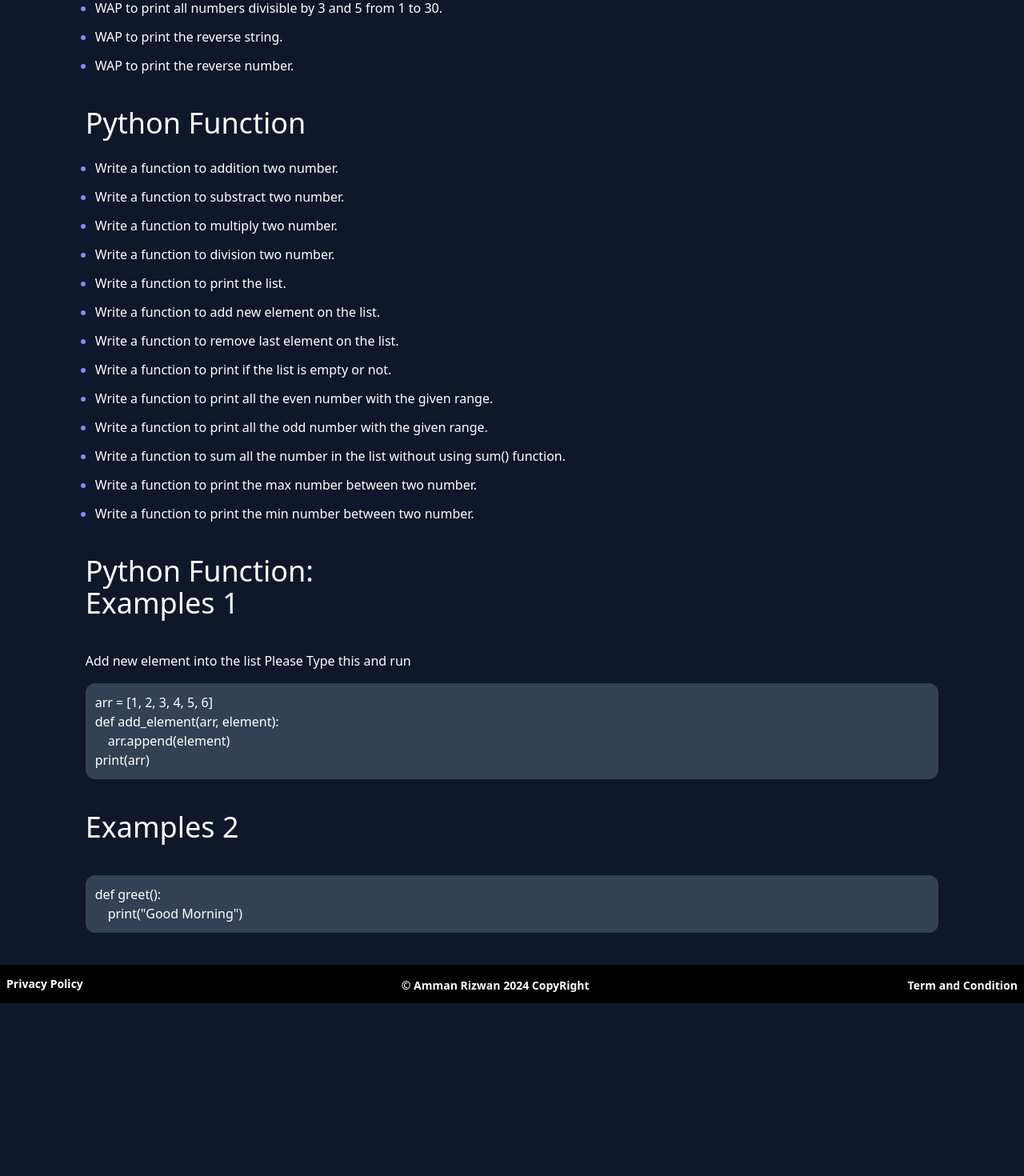
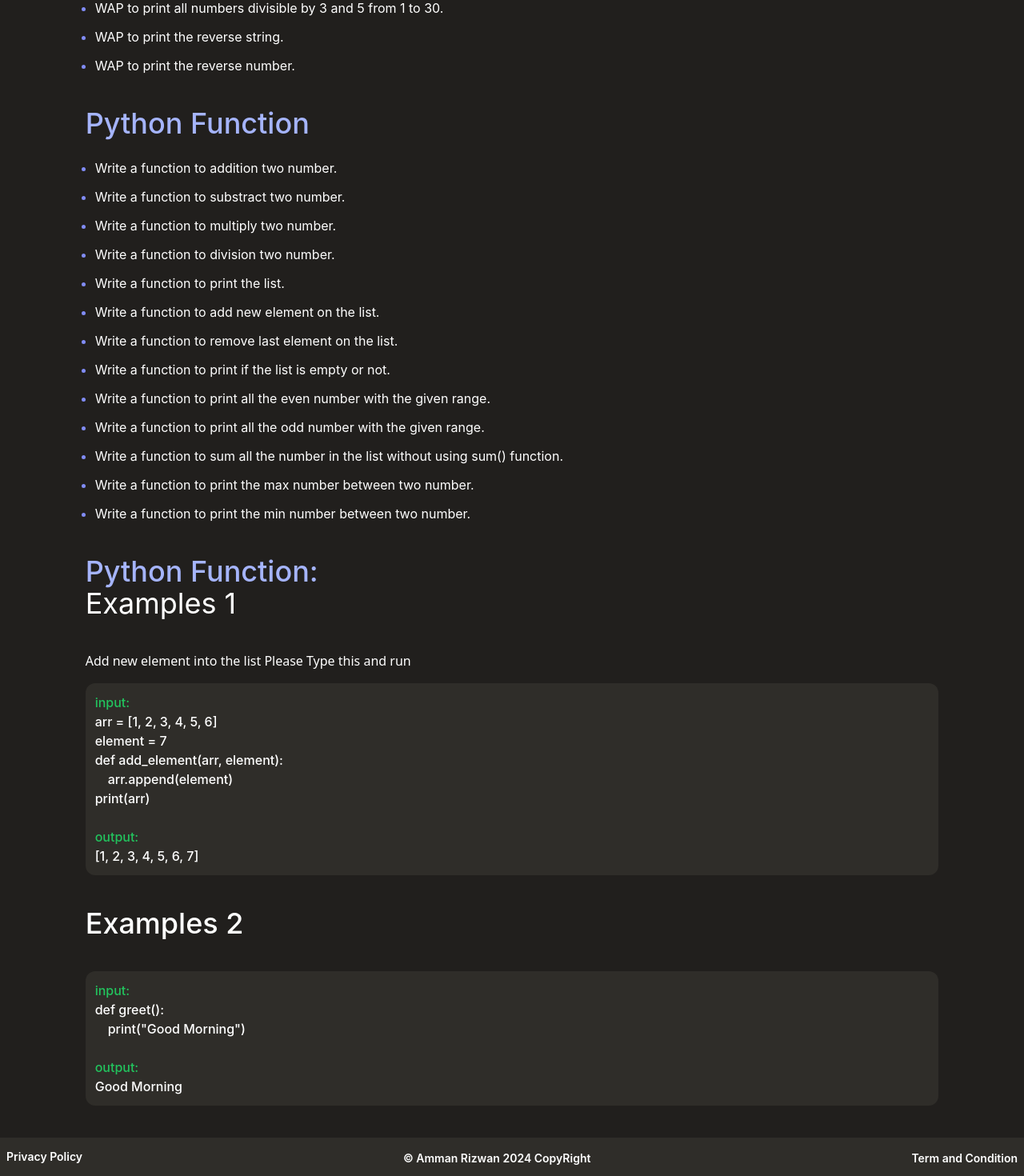
Before and after one commit to AmmanRizwan/python-question-client, a React (Create React App) app: page / in a window 1280 px wide. Shown: the part 574-2044 px from the top of the page at 80% size. Before the commit the page ends 1828 px from the top, so only its background shows below. Built offline with nearby package versions, Linux system fonts and the light colour scheme.

Commit message:
ui change

```diff
--- a/public/index.html
+++ b/public/index.html
@@ -26,7 +26,7 @@
     -->
     <title>PY Tutorial By AR</title>
   </head>
-  <body class="bg-slate-900">
+  <body class="font-['Inter']">
     <noscript>You need to enable JavaScript to run this app.</noscript>
     <div id="root"></div>
     <!--
--- a/src/components/Footer.jsx
+++ b/src/components/Footer.jsx
@@ -2,7 +2,7 @@ import React from "react";
 
 const Footer = () => {
   return (
-    <footer className="flex flex-col sm:flex-row jusitfy-center items-center sm:justify-between bg-black px-2 py-3 text-white space-y-1 text-sm font-semibold select-none">
+    <footer className="flex flex-col sm:flex-row jusitfy-center items-center sm:justify-between bg-[#2F2D29] px-2 py-3 text-white space-y-1 text-sm font-semibold select-none">
       <div>Privacy Policy</div>
       <div>&copy; Amman Rizwan {new Date().getFullYear()} CopyRight</div>
       <div>Term and Condition</div>
--- a/src/components/Function.jsx
+++ b/src/components/Function.jsx
@@ -38,7 +38,7 @@ const Function = () => {
     <div className="flex flex-col justify-center items-center mt-6 text-white pb-10">
     <div className="w-5/6">
       <div>
-        <h3 className="text-white font-medium text-xl sm:text-4xl transition-all duration-600">Python Questions</h3>
+        <h3 className="text-indigo-300 font-medium text-xl sm:text-4xl transition-all duration-600">Python Questions</h3>
 
         <ul className="select-none mt-6 list-disc marker:text-indigo-400 pl-3 space-y-3">
           {
@@ -51,7 +51,7 @@ const Function = () => {
         </ul>
 
         <div>
-          <h3 className="text-white font-medium text-xl sm:text-4xl mt-10">Python Function</h3>
+          <h3 className="text-indigo-300 font-medium text-xl sm:text-4xl mt-10">Python Function</h3>
 
           <ul className="select-none mt-6 list-disc marker:text-indigo-400 pl-3 space-y-3">
           {
@@ -67,23 +67,33 @@ const Function = () => {
         </div>
       </div>
 
-      <div className="select-none">
-      <h3 className="text-white font-medium text-xl sm:text-4xl my-10">Python Function:<br/> Examples 1</h3>
+      <div className="select-none my-10">
+      <h3 className="text-indigo-300 font-medium text-xl sm:text-4xl">Python Function:</h3>
+      <div className="sm:text-4xl mb-10 text-xl">Examples 1</div>
           <p className="font-sans font-medium">Add new element into the list Please Type this and run</p>
-          <div className="font-medium p-3 bg-slate-700 rounded-xl mt-4">
+          <div className="font-medium p-3 bg-[#2F2D29] rounded-xl mt-4">
+          <div className="text-green-500">input:</div>
           <div>arr = [1, 2, 3, 4, 5, 6]</div>
+          <div>element = 7</div>
           <div>def add_element(arr, element):
           <div className="pl-4">arr.append(element)</div>
           </div>
           <p>print(arr)</p>
+          <br />
+          <div className="text-green-500">output:</div>
+          <div>[1, 2, 3, 4, 5, 6, 7]</div>
           </div>
       </div>
 
       <div className="select-none">
       <h3 className="select-none text-white font-medium text-xl sm:text-4xl my-10">Examples 2</h3>
-          <div className="font-medium p-3 bg-slate-700 rounded-xl mt-4">
-            def greet():
+          <div className="font-medium p-3 bg-[#2F2D29] rounded-xl mt-4">
+            <div className="text-green-500">input:</div>
+            <div>def greet():</div>
             <p className="pl-4">print("Good Morning")</p>
+            <br />
+            <div className="text-green-500">output:</div>
+            <div>Good Morning</div>
           </div>
       </div>
     </div>
--- a/src/components/NavBar.jsx
+++ b/src/components/NavBar.jsx
@@ -7,7 +7,7 @@ import logo from '../images/icon.png';
 
 const NavBar = () => {
   return (
-    <div className="text-white flex justify-between p-4 px-5  bg-blue-600 items-center mb-10">
+    <div className="text-white flex justify-between p-4 px-5  bg-[#2F2D29] items-center mb-10">
       <Link to={'/user'}><div className="cursor-pointer"><VscAccount size={24} /></div></Link>
       <Link to={'/'}><div className="font-medium text-md sm:text-xl flex items-center gap-2"><img src={logo} alt="python" className="w-10" /> TUTORIAL QUESTION</div></Link>
       <Link to={'/senddata'}><div className="cursor-pointer"><BsSend size={24} /></div></Link>
--- a/src/index.css
+++ b/src/index.css
@@ -1,3 +1,7 @@
 @tailwind base;
 @tailwind components;
 @tailwind utilities;
+
+body {
+  background: rgb(33, 31, 29);
+}
--- a/src/page/CreateData.jsx
+++ b/src/page/CreateData.jsx
@@ -1,6 +1,6 @@
 import React, { useState } from "react";
-import { BsSend } from "react-icons/bs";
 import { CgClose } from "react-icons/cg";
+import { FaCheck } from "react-icons/fa";
 
 const CreateData = () => {
   const [formData, setFormData] = useState({question: "", code: ""});
@@ -16,7 +16,6 @@ const CreateData = () => {
           body: JSON.stringify(formData)
         });
         const result = await res.json();
-        console.log(result.message);
         setFormData({question: "", code: ""});
         setPopUp(true);
     }
@@ -32,17 +31,17 @@ const CreateData = () => {
 
 
       <div className="text-xl sm:text-3xl text-center py-4 font-bold">SEND AN ANSWER WITH QUESTION</div>
-        <form onSubmit={(e) => handleSubmit(e)}>
+        <form onSubmit={(e) => handleSubmit(e)} className="mb-20">
           <div className="flex flex-col ">
             <label className="text-xl sm:text-2xl my-4">Question:</label>
-            <input type="text" value={formData.question} onChange={(e) => setFormData({...formData, question: e.target.value})} placeholder="Enter the Question" className="bg-slate-700 text-yellow-600 pl-4 rounded-xl text-xl sm:text-2xl py-3 border-0 outline-none focus:outline-yellow-600 focus:border-none"  />
+            <input type="text" value={formData.question} onChange={(e) => setFormData({...formData, question: e.target.value})} placeholder="Enter the Question" className="bg-[#2F2D29] text-white pl-4 rounded-xl text-md sm:text-lg py-3 border-0 outline-none placeholder-text-white"  />
           </div>
 
           <div className="flex flex-col ">
             <label className="text-xl sm:text-2xl my-4">Code:</label>
-            <textarea type="text" value={formData.code} onChange={(e) => setFormData({...formData, code:e.target.value})} placeholder="Enter the Code" className="bg-slate-700 text-yellow-600 pl-4 rounded-xl text-xl sm:text-2xl py-3 h-96 border-0 outline-none focus:outline-none focus:outline-yellow-600 focus:border-none" />
+            <textarea type="text" value={formData.code} onChange={(e) => setFormData({...formData, code:e.target.value})} placeholder="Enter the Code" className="bg-[#2F2D29] text-white pl-4 rounded-xl text-md sm:text-lg py-3 h-96 border-0 outline-none focus:outline-none" />
           </div>
-         <button type="submit" className="flex justify-center items-center gap-3 text-white py-3 px-7 bg-indigo-500 rounded-full text-xl mt-4 hover:bg-indigo-600 transition-all duration-500 active:bg-indigo-700">Submit <BsSend /></button>
+         <button type="submit" className="flex justify-center items-center gap-3 text-black py-3 px-7 bg-white rounded-full text-md mt-4 font-semibold hover:bg-[#2F2D29] hover:text-white transition-all duration-500 active:bg-white">Submit <FaCheck /></button>
         </form>
       </div>
     </div>
--- a/src/page/User.jsx
+++ b/src/page/User.jsx
@@ -1,5 +1,5 @@
 import React, { useEffect, useState } from "react";
-import { CgClose, CgMathPlus, CgRemove } from "react-icons/cg";
+import { CgMathMinus, CgMathPlus, CgRemove } from "react-icons/cg";
 import { FiAlertTriangle } from "react-icons/fi";
 
 const User = () => {
@@ -20,7 +20,6 @@ const User = () => {
         }
       );
       const data = await response.json();
-      console.log(data.message);
     }
 
     catch(err) {
@@ -35,29 +34,29 @@ const User = () => {
   }
 
   return (
-    <div className="min-h-screen text-white flex flex-col justify-center items-center">
+    <div className="min-h-screen text-white flex flex-col items-center">
       <div className="w-5/6">
         <div className="my-5">
           <h1 className="font-medium text-xl sm:text-4xl text-center elect-none">ALL PROGRAM STORED HERE</h1>
         </div>
 
-        <div>
+        <div className="transition-all duration-500">
           {
             data && data.length > 0 ? <div>
               {
                 data.map((data, index) => {
                   return (
-                    <div key={index}>
-                    <div onClick={() => handleSelect(data.id)} key={index} className="rounded-xl select-none cursor-pointer bg-violet-600 py-4 px-6 my-3 text-xl sm:text-2xl font-semibold text-white flex justify-between items-center ">
+                    <div key={index} className="mb-4">
+                    <div onClick={() => handleSelect(data.id)} key={index} className={`${select === data.id ? "rounded-t-xl" : "rounded-xl"} select-none cursor-pointer bg-[#2F2D29] py-2 px-5 text-sm text-white flex justify-between items-center `}>
                       <div>{data.question}
                       </div>
-                      <div className="text-yellow-500 flex gap-4"> {select === data.id ? <CgMathPlus size={24} /> : <CgClose size={24} />}</div>
+                      <div className="flex gap-4"> {select === data.id ? <CgMathPlus size={24} /> : <CgMathMinus size={24} />}</div>
                     </div>
                     {
-                      (select === data.id && data.code) ? <div className="bg-slate-600 px-6 py-4 rounded-xl text-xl sm:text-2xl text-yellow-500 select-none flex justify-between items-center">
+                      (select === data.id && data.code) ? <div className={`bg-black px-5 py-2 rounded-b-xl text-sm text-white select-none flex justify-between items-center`}>
                         <div><pre><code>{data.code}</code></pre></div>
                         <div className="flex gap-4 sm:gap-6">
-                          <CgRemove onClick={() => handleDelete(data.id)} className="cursor-pointer text-red-500" size={24} />
+                          <CgRemove onClick={() => handleDelete(data.id)} className="cursor-pointer" size={24} />
                         </div>
                         </div> : null
                     }
```
Also changed, not shown: 1 other file (tests, documents, lock files or other folders).
